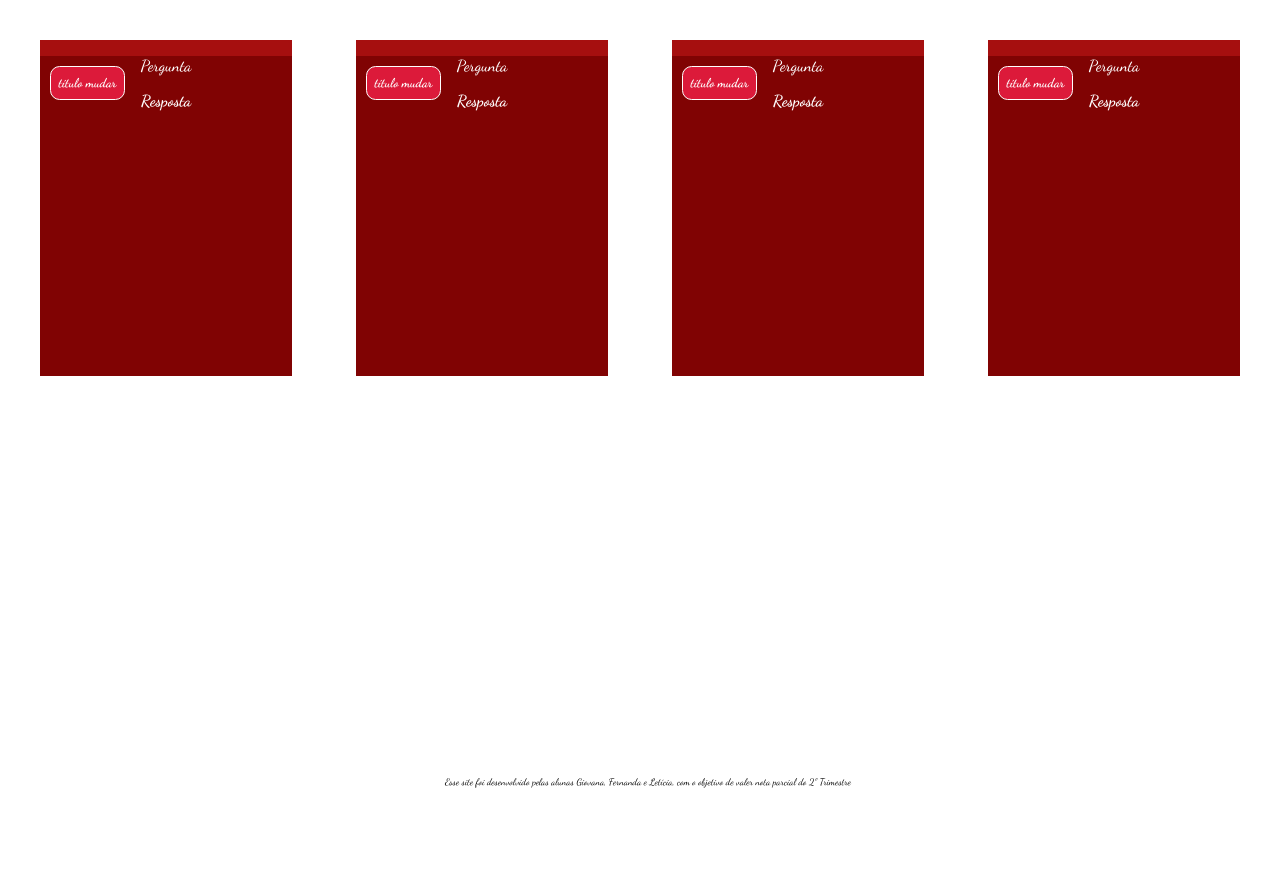
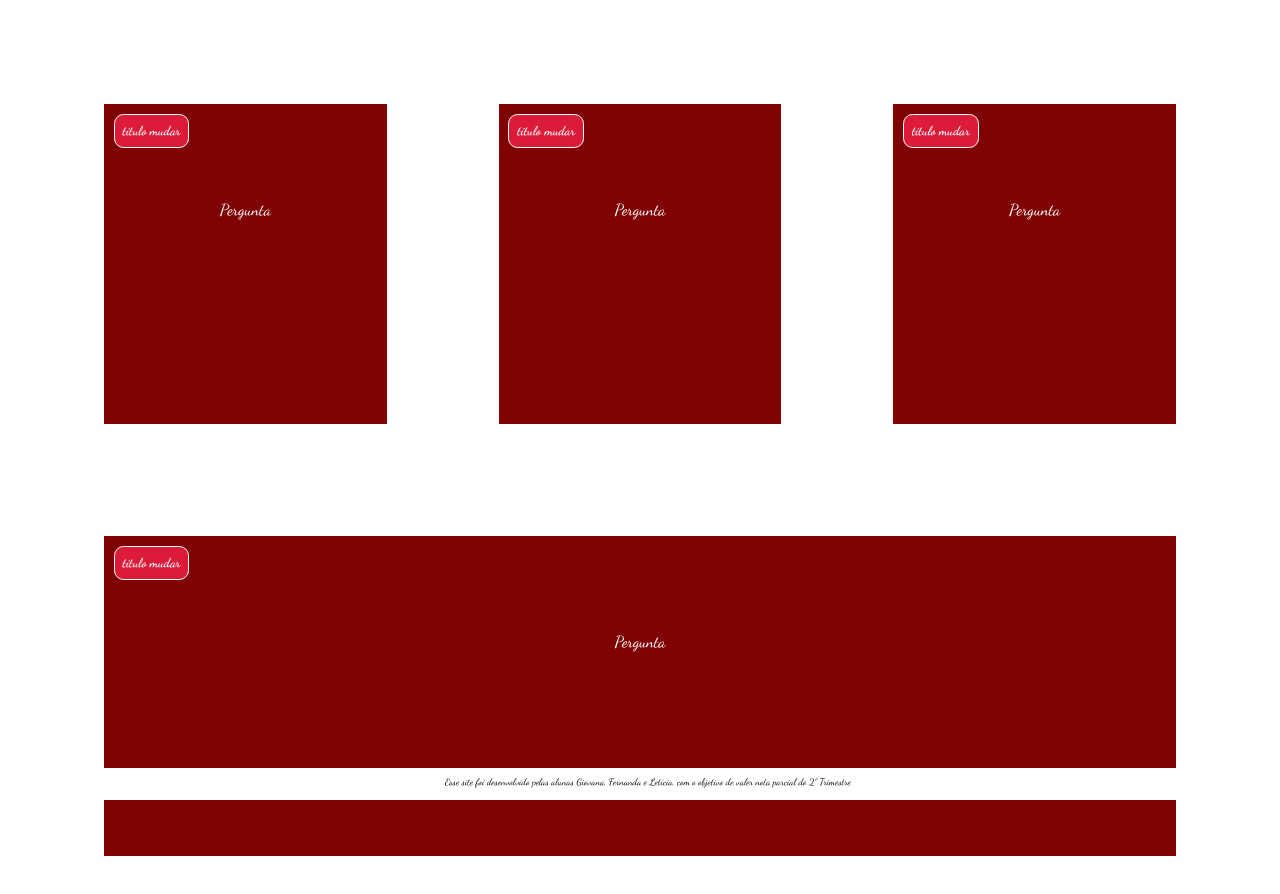
Before and after one commit to 2D-manha-CAP-programacao/PROJETO-Fer.gi.lee, a plain HTML site: page index.html in a window 1280 px wide. Before the commit the page ends 800 px from the top, so only its background shows below. Drawn offline with Linux system fonts and the light colour scheme.

Commit message:
aula-29-2025-pag11

```diff
--- /dev/null
+++ b/perguntas.js
@@ -0,0 +1,5 @@
+criaCartao(
+    categoria,
+    pergunta,
+    resposta,
+)
--- a/style.css
+++ b/style.css
@@ -29,7 +29,10 @@ footer p{
 
 #container{
     display: flex;
-
+    flex-wrap:wrap;
+    justify-content: space-between;
+    padding: 4rem;
+    gap: 3rem;
 }
 
 .cartao{
@@ -58,6 +61,7 @@ footer p{
     margin: 0.6rem;
     border-radius: 0.6rem;
     font-size: 1vw;
+    backface-visibility: hidden;
 }
 
 .cartao_conteudo_pergunta p{
@@ -72,3 +76,21 @@ footer p{
 .cartao:hover .cartao_conteudo{
     transform: rotateY('180deg');
 }
+
+.cartao_conteudo_pergunta,
+.cartao_conteudo_resposta {
+    backface-visibility: hidden;
+    position: absolute;
+    height: 100%;
+    width: 100%;
+}
+
+.cartao_conteudo_resposta {
+    transform: rotateY(180deg)
+}
+
+.cartao_conteudo p {
+    margin-top: 1rem;
+    padding: 2rem;
+    margin-top: 4rem;
+}
```
Also changed, not shown: 1 other file.
